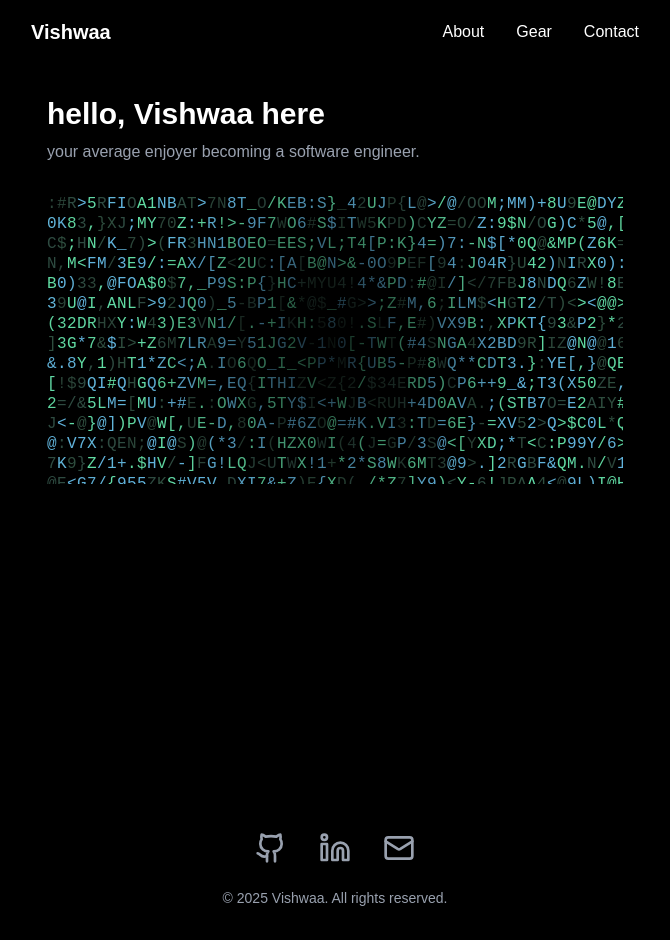
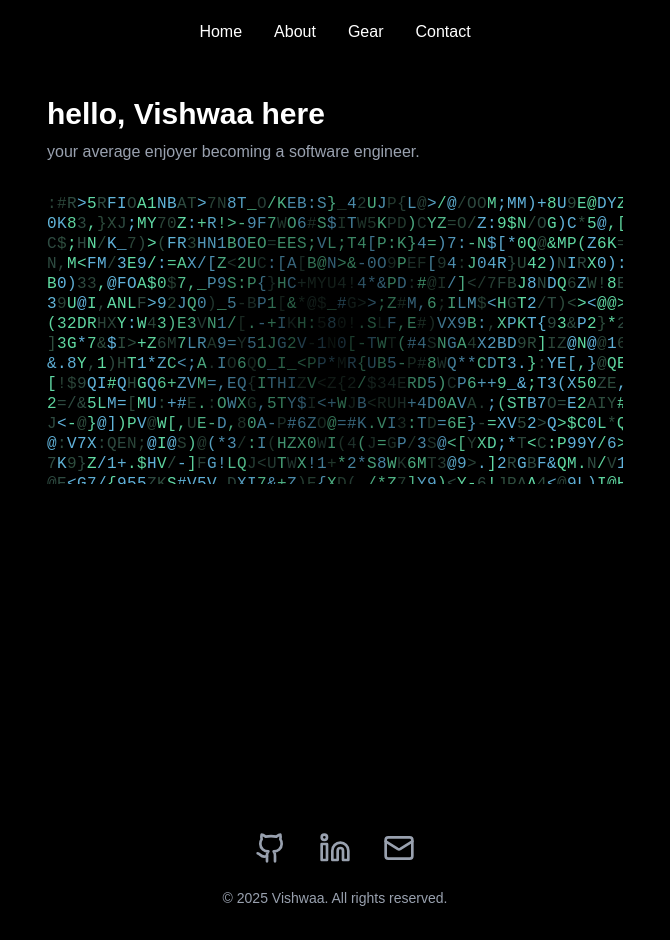
Before and after one commit to VISHWXA7/personal-site, a Next.js app: page / in a window 1280 px wide. Shown: the whole page, without its empty margins (305-975 px from the left). Built offline with nearby package versions, Linux system fonts and the light colour scheme; no server answers.

Commit message:
NavBar Ui Change

```diff
--- a/app/data/index.ts
+++ b/app/data/index.ts
@@ -85,3 +85,10 @@
       link: "#"
     }
   ];
+
+  export const navItems = [
+    { name: 'Home', href: '/' },
+    { name: 'About', href: '/about' },
+    { name: 'Gear', href: '/gear' },
+    { name: 'Contact', href: '/contact' },
+  ];
--- a/components/Navigation.tsx
+++ b/components/Navigation.tsx
@@ -1,29 +1,18 @@
 'use client';
 
 import Link from 'next/link';
+import { navItems } from '@/app/data/index';
 
 
 const Navigation = () => {
 
 
-  const navItems = [
-    { name: 'About', href: '/about' },
-    { name: 'Gear', href: '/gear' },
-    { name: 'Contact', href: '/contact' },
-  ];
 
   return (
     <nav className="w-full z-50 absolute">
       <div className="max-w-2xl mx-auto px-4 sm:px-6 lg:px-8">
-        <div className="flex justify-between items-center h-16">
-
-          {/* Logo */}
-          <Link href="/" className="text-xl font-bold text-white">
-            Vishwaa
-          </Link>
-
-          {/* Desktop Navigation */}
-          <div className="md:flex space-x-8">
+        <div className="flex justify-center items-center h-16">
+          <div className="flex space-x-8">
             {navItems.map((item) => (
               <Link
                 key={item.name}
```
